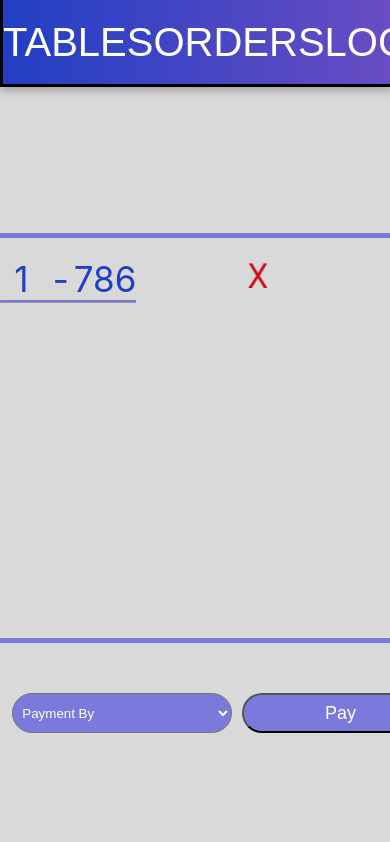
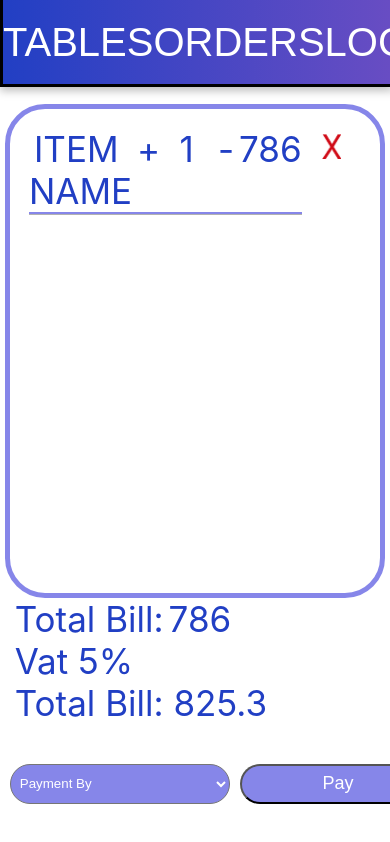
Before and after one commit to Fmajid29/restraunt-ordering-software, a React (Create React App) app: page /bill in a window 390 px wide. Shown: the top 842 px of the page. Built offline with nearby package versions, Linux system fonts and the light colour scheme.

Commit message:
made bill screen responsive with some fixes

```diff
--- a/src/App.js
+++ b/src/App.js
@@ -1,7 +1,6 @@
 import React from "react";
 import Login from "./Components/Login";
 import Tables from "./Components/Tables/Tables";
-import Navbar from "./Components/Common Components/Navbar/Navbar";
 import Category from "./Components/Category";
 import Bill from "./Components/Bill";
 import { BrowserRouter, Routes, Route } from "react-router-dom";
--- a/src/Components/Bill/Bill.css
+++ b/src/Components/Bill/Bill.css
@@ -1,10 +1,17 @@
+.mainContainerBill {
+  background-color: white;
+  height: 90vh;
+  display: flex;
+  justify-content: space-around;
+  align-items: center;
+}
 .innerBill {
   display: flex;
   flex-direction: row;
   border: 5px solid rgba(83, 83, 224, 0.7);
   border-radius: 40px;
-  width: 900px;
-  height: 400px;
+  height: 80%;
+  width: 50%;
   justify-content: space-between;
 }
 .headingBill {
@@ -15,7 +22,6 @@
   border-radius: nullpx;
   color: #213fc4;
   font-size: 35px;
-
   padding-left: 5px;
 }
 .decrement {
@@ -64,20 +70,10 @@
   padding-left: 10px;
   cursor: pointer;
 }
-.mainContainerBill {
-  background-color: #d9d9d9;
-  height: 100vh;
-  display: flex;
-  justify-content: center !important;
-  align-items: center !important;
+.footerContainer {
+  width: 40%;
   display: flex;
   flex-direction: column;
-}
-.footerContainer {
-  padding-top: 10px;
-  width: 900px;
-  display: flex;
-  flex-direction: row;
 }
 .genreStyle2 {
   width: 220px;
@@ -125,3 +121,17 @@
 .p-2 {
   padding: 1.2rem;
 }
+
+@media (min-width: 312px) and (max-width: 1000px) {
+  .mainContainerBill {
+    flex-direction: column;
+  }
+  .innerBill {
+    margin-top: 5%;
+    height: 80%;
+    width: 95%;
+  }
+  .footerContainer {
+    width: 95%;
+  }
+}
--- a/src/Components/Bill/Bill.jsx
+++ b/src/Components/Bill/Bill.jsx
@@ -48,14 +48,14 @@ const Bill = () => {
               </div>
             </div>
             <div>
-              <img className="delImage" src={Cross} />
+              <img className="delImage" src={Cross} alt="hi" />
             </div>
             <div className="buttonContainerBill">
               <button className="buttonBill">Cancel Order</button>
             </div>
           </div>
           <div className="footerContainer">
-            <div style={{ width: "30%" }}>
+            <div className="footerHeadings">
               <div style={{ display: "flex", flexDirection: "row" }}>
                 <div>
                   <h className="headingBill">Total Bill:</h>
@@ -65,10 +65,10 @@ const Bill = () => {
                 </div>
               </div>
               <div>
-                <h className="headingBill">Tax5%</h>
+                <h className="headingBill">Vat 5%</h>
               </div>
               <div>
-                <h className="headingBill"> Total Bill:{taxValue}</h>
+                <h className="headingBill"> Total Bill: {taxValue}</h>
               </div>
             </div>
             <div className="footerButtons">
```
